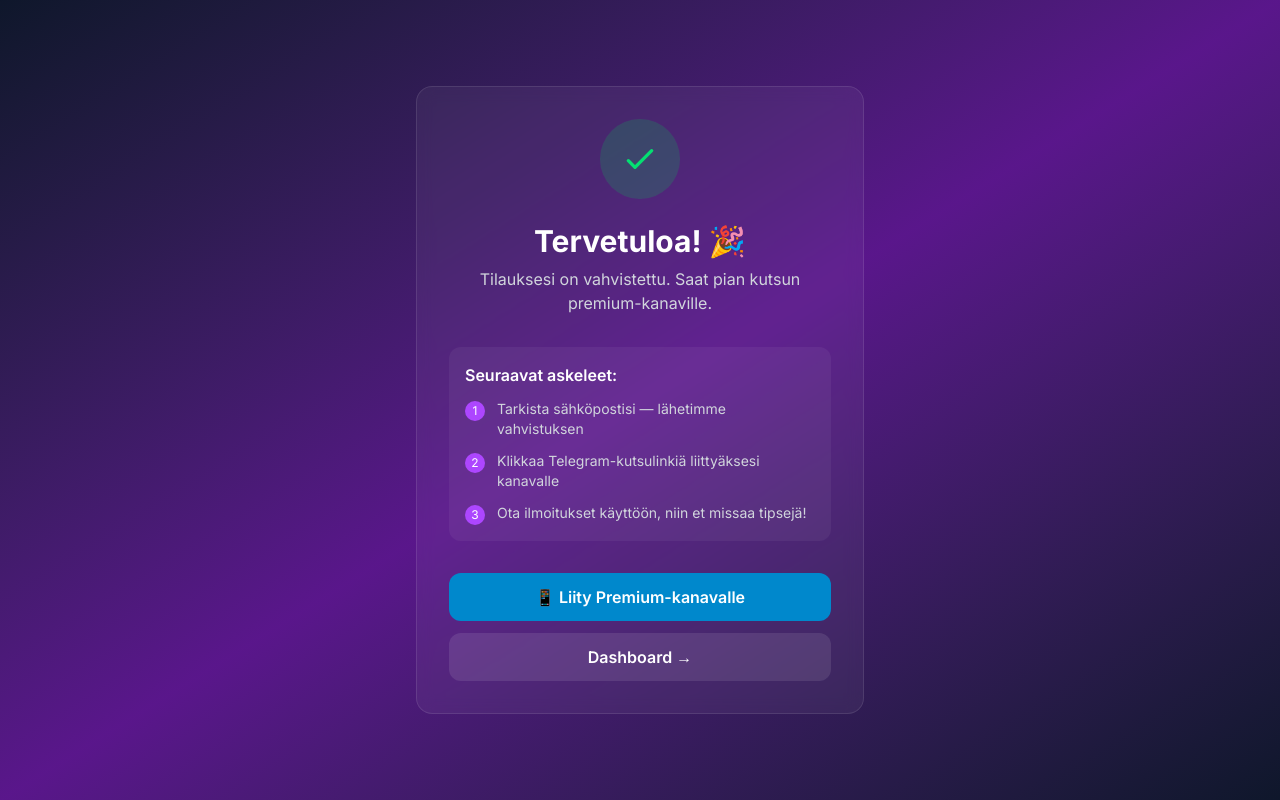
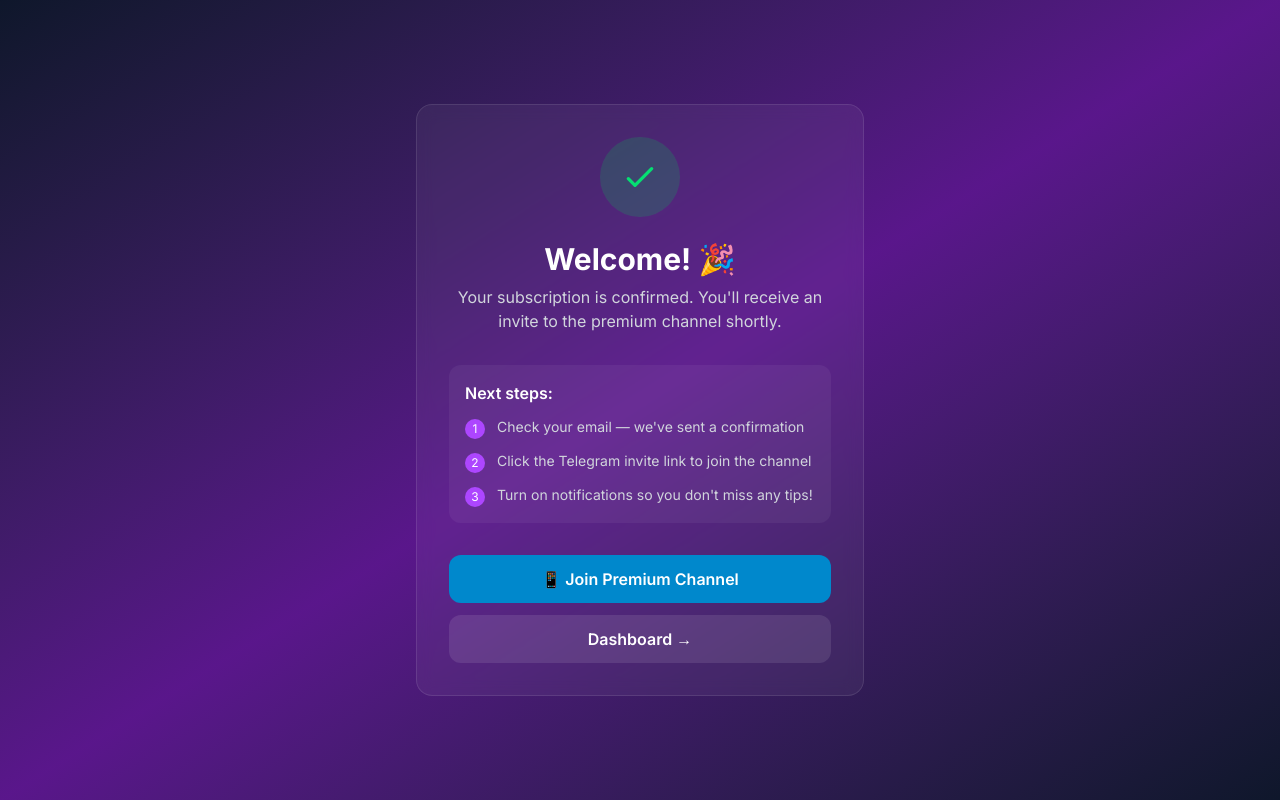
Before and after one commit to seabiscuitespoo-wq/tipstersking, a Next.js app: page /success in a window 1280 px wide. Built offline with nearby package versions, Linux system fonts and the light colour scheme.

Commit message:
feat: translate success page to English

```diff
--- a/src/app/success/page.tsx
+++ b/src/app/success/page.tsx
@@ -26,10 +26,10 @@
               </svg>
             </div>
             <h1 className="text-2xl font-bold text-white mb-2">
-              Käsitellään tilausta...
+              Processing your order...
             </h1>
             <p className="text-gray-400">
-              Odota hetki
+              Please wait a moment
             </p>
           </>
         ) : (
@@ -41,26 +41,26 @@
             </div>
 
             <h1 className="text-3xl font-bold text-white mb-2">
-              Tervetuloa! 🎉
+              Welcome! 🎉
             </h1>
             <p className="text-gray-300 mb-8">
-              Tilauksesi on vahvistettu. Saat pian kutsun premium-kanaville.
+              Your subscription is confirmed. You'll receive an invite to the premium channel shortly.
             </p>
 
             <div className="bg-white/5 rounded-xl p-4 mb-8 text-left">
-              <h2 className="text-white font-semibold mb-3">Seuraavat askeleet:</h2>
+              <h2 className="text-white font-semibold mb-3">Next steps:</h2>
               <ul className="space-y-3 text-gray-300 text-sm">
                 <li className="flex items-start">
                   <span className="bg-purple-500 text-white text-xs w-5 h-5 rounded-full flex items-center justify-center mr-3 mt-0.5 flex-shrink-0">1</span>
-                  Tarkista sähköpostisi — lähetimme vahvistuksen
+                  Check your email — we've sent a confirmation
                 </li>
                 <li className="flex items-start">
                   <span className="bg-purple-500 text-white text-xs w-5 h-5 rounded-full flex items-center justify-center mr-3 mt-0.5 flex-shrink-0">2</span>
-                  Klikkaa Telegram-kutsulinkiä liittyäksesi kanavalle
+                  Click the Telegram invite link to join the channel
                 </li>
                 <li className="flex items-start">
                   <span className="bg-purple-500 text-white text-xs w-5 h-5 rounded-full flex items-center justify-center mr-3 mt-0.5 flex-shrink-0">3</span>
-                  Ota ilmoitukset käyttöön, niin et missaa tipsejä!
+                  Turn on notifications so you don't miss any tips!
                 </li>
               </ul>
             </div>
@@ -72,7 +72,7 @@
                 rel="noopener noreferrer"
                 className="block w-full bg-[#0088cc] hover:bg-[#0077b5] text-white py-3 rounded-xl font-semibold transition"
               >
-                📱 Liity Premium-kanavalle
+                📱 Join Premium Channel
               </a>
               <Link
                 href="/dashboard"
@@ -84,7 +84,7 @@
 
             {sessionId && (
               <p className="mt-6 text-gray-500 text-xs">
-                Tilausnumero: {sessionId.slice(0, 20)}...
+                Order ID: {sessionId.slice(0, 20)}...
               </p>
             )}
           </>
@@ -100,7 +100,7 @@
       <Suspense fallback={
         <div className="text-white text-center">
           <div className="animate-spin w-8 h-8 border-4 border-purple-500 border-t-transparent rounded-full mx-auto mb-4"></div>
-          Ladataan...
+          Loading...
         </div>
       }>
         <SuccessContent />
```
